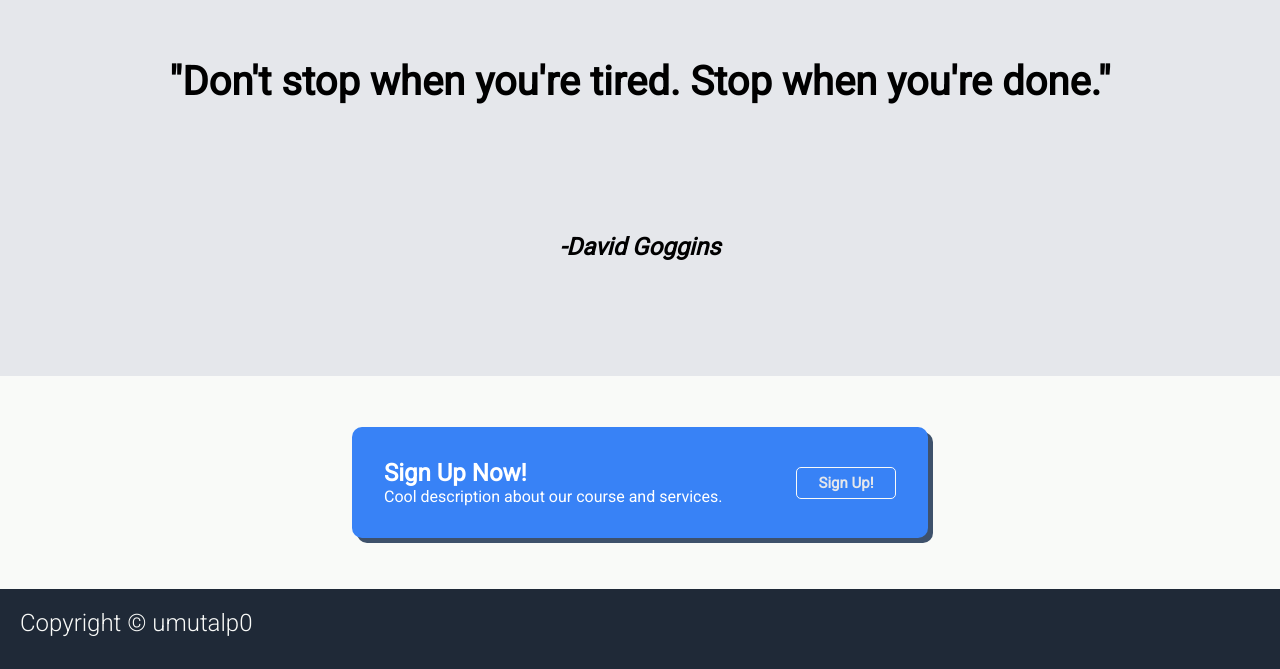
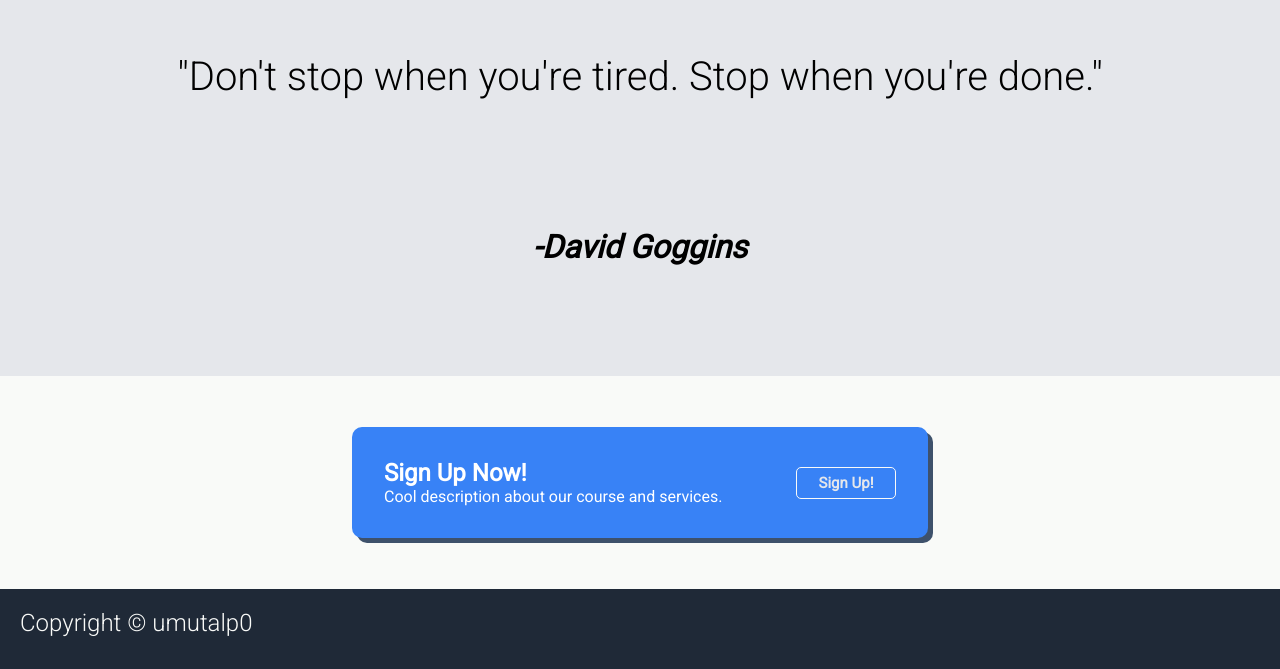
Before and after one commit to umutalp0/odin-product-landing-page, a plain HTML site: page index.html in a window 1280 px wide. Shown: the part 1456-2125 px from the top of the page. Drawn offline with Linux system fonts and the light colour scheme.

Commit message:
Fix our-motto text style

```diff
--- a/styles.css
+++ b/styles.css
@@ -223,6 +223,11 @@ header {
 #our-motto > h1 {
     margin: 10%;
     font-size: 2.5rem;
+    font-weight: 200;
+}
+
+#our-motto > h2 {
+    font-size: 2rem;
 }
 
 /* CONTACTS FINISH */
```
